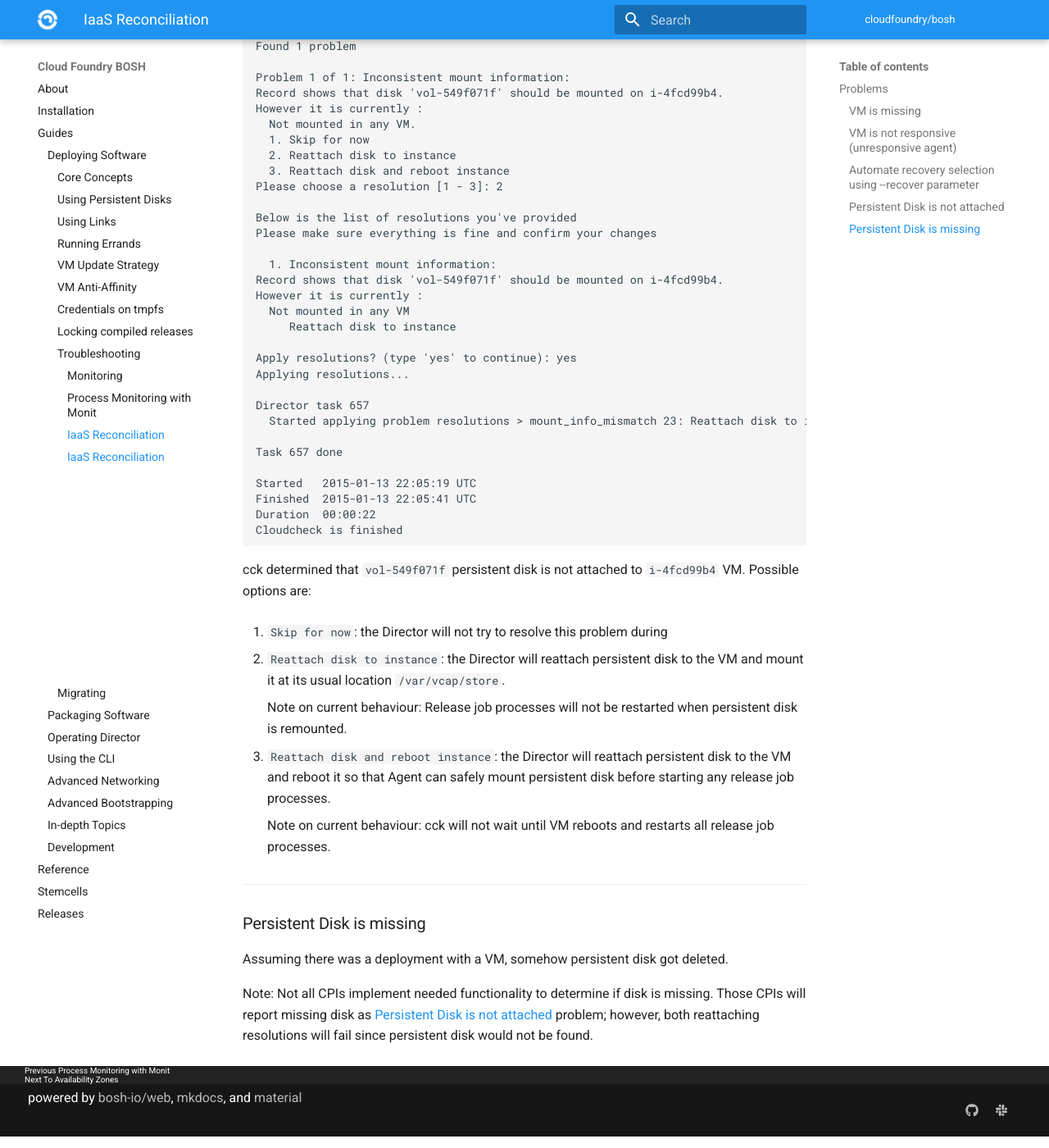
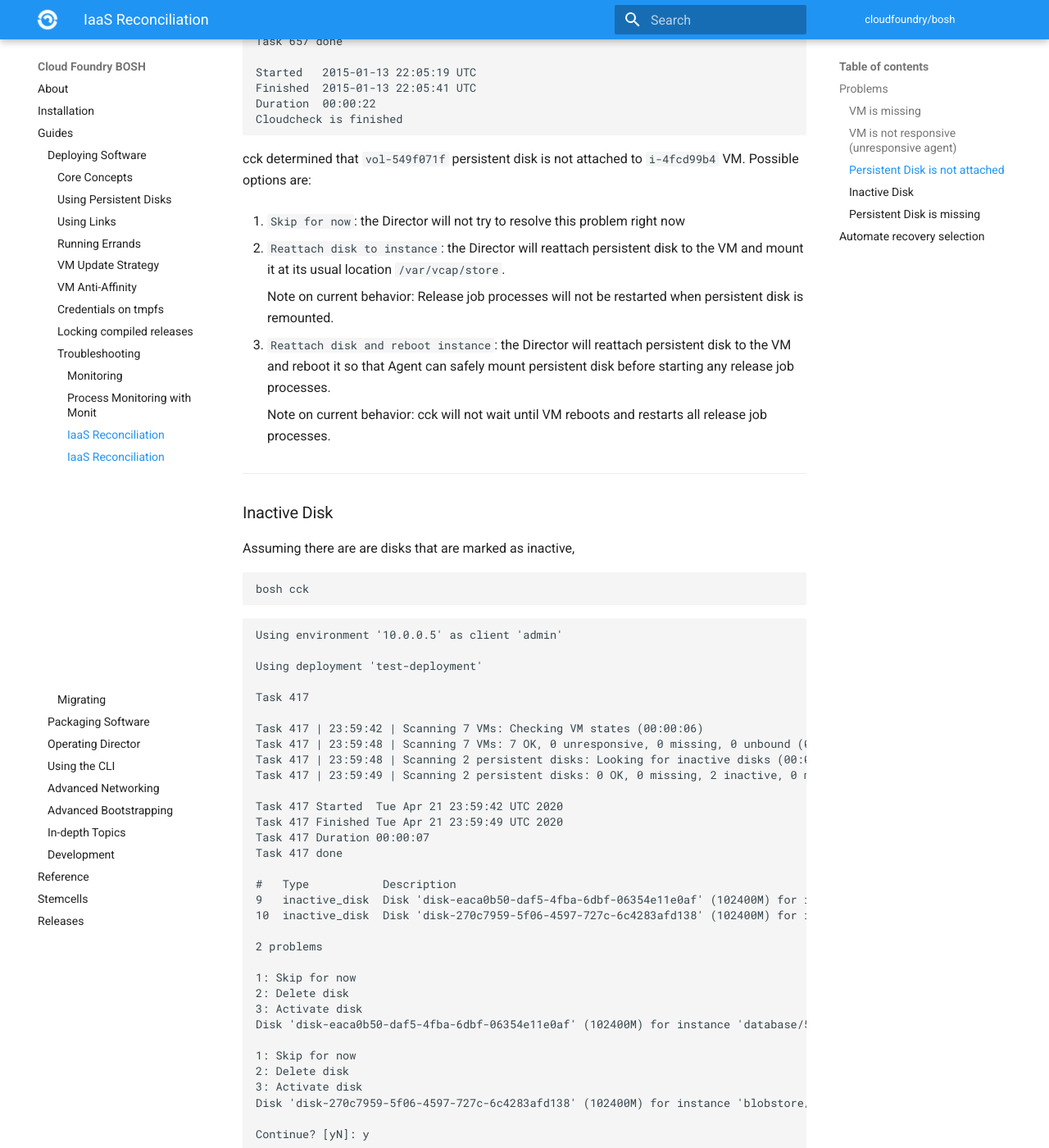
Before and after one commit to cloudfoundry/docs-bosh, an MkDocs documentation site: the page built from content/cck.md, in a window 1280 px wide and 1400 px high, scrolled down 6403 px. Shown: the whole window at 82% size. Built offline with MkDocs 1.6.1 and Material for MkDocs 9.7.7, drawn with Linux system fonts in a browser that asks for light colours; old or Windows-style settings are respelled for this version of MkDocs; some of the changed text lies outside the part shown.

Commit message:
Add missing problem and all resolution options
- Document missing inactive_disk problem
- Document resolution options
- Move resolution selection out of problem list and into its own section

[#167883231](https://www.pivotaltracker.com/story/show/167883231)

````diff
--- a/content/cck.md
+++ b/content/cck.md
@@ -122,7 +122,7 @@ In the above example options 3 was picked and VM reference was deleted.
 Assuming there was a deployment with a VM, somehow Agent is no longer responding to the Director. In this situation `bosh vms` will report VM's agent as `unresponsive agent`:
 
 ```shell
-bosh vms simple-deployment --details
+bosh -d simple-deployment vms --details
 ```
 
 ```text
@@ -245,20 +245,6 @@ In the above example options 4 was picked and VM reference was deleted.
 
 ---
 
-### Automate recovery selection using --recover parameter
-
-Automate recovery using the `--recover=RESOLUTION` option, where `RESOLUTION` represents one of the following:
-
- * `ignore` - skip resolution
- * `recreate_vm` - recreate the VM
- * `reboot_vm` - reboot the VM
- * `delete_vm_reference` - remove the VM reference that Director has (this could cause IaaS resources to be abandoned)
- * `delete_disk_reference` - remove the disk reference that Director has (this could cause IaaS resources to be abandoned)
-
-!!! warning
-    Consider using `cck` interactively because the selected resolution will be applied to all problems that are found. Specifying `--recover` can be risky if new, unexpected problems occur while you run the command and selected resolution may no longer be appropriate.
-
-
 ### Persistent Disk is not attached {: #unattached-persistent-disk }
 
 Assuming there was a deployment with a VM, somehow persistent disk got detached.
@@ -328,15 +314,81 @@ Cloudcheck is finished
 
 cck determined that `vol-549f071f` persistent disk is not attached to `i-4fcd99b4` VM. Possible options are:
 
-1. `Skip for now`: the Director will not try to resolve this problem during
+1. `Skip for now`: the Director will not try to resolve this problem right now
 
 2. `Reattach disk to instance`: the Director will reattach persistent disk to the VM and mount it at its usual location `/var/vcap/store`.
 
-    Note on current behaviour: Release job processes will not be restarted when persistent disk is remounted.
+    Note on current behavior: Release job processes will not be restarted when persistent disk is remounted.
 
 3. `Reattach disk and reboot instance`: the Director will reattach persistent disk to the VM and reboot it so that Agent can safely mount persistent disk before starting any release job processes.
 
-    Note on current behaviour: cck will not wait until VM reboots and restarts all release job processes.
+    Note on current behavior: cck will not wait until VM reboots and restarts all release job processes.
+
+---
+### Inactive Disk {: #inactive-disk }
+
+Assuming there are are disks that are marked as inactive,
+
+```shell
+bosh cck
+```
+
+```text
+Using environment '10.0.0.5' as client 'admin'
+
+Using deployment 'test-deployment'
+
+Task 417
+
+Task 417 | 23:59:42 | Scanning 7 VMs: Checking VM states (00:00:06)
+Task 417 | 23:59:48 | Scanning 7 VMs: 7 OK, 0 unresponsive, 0 missing, 0 unbound (00:00:00)
+Task 417 | 23:59:48 | Scanning 2 persistent disks: Looking for inactive disks (00:00:01)
+Task 417 | 23:59:49 | Scanning 2 persistent disks: 0 OK, 0 missing, 2 inactive, 0 mount-info mismatch (00:00:00)
+
+Task 417 Started  Tue Apr 21 23:59:42 UTC 2020
+Task 417 Finished Tue Apr 21 23:59:49 UTC 2020
+Task 417 Duration 00:00:07
+Task 417 done
+
+#   Type           Description
+9   inactive_disk  Disk 'disk-eaca0b50-daf5-4fba-6dbf-06354e11e0af' (102400M) for instance 'database/5cc2ab64-a269-4c91-b6ba-9a6ff3c2d9d3 (0)' is inactive
+10  inactive_disk  Disk 'disk-270c7959-5f06-4597-727c-6c4283afd138' (102400M) for instance 'blobstore/f048378e-27c8-4ab6-b08a-1c47d09570c5 (0)' is inactive
+
+2 problems
+
+1: Skip for now
+2: Delete disk
+3: Activate disk
+Disk 'disk-eaca0b50-daf5-4fba-6dbf-06354e11e0af' (102400M) for instance 'database/5cc2ab64-a269-4c91-b6ba-9a6ff3c2d9d3 (0)' is inactive (1): 3
+
+1: Skip for now
+2: Delete disk
+3: Activate disk
+Disk 'disk-270c7959-5f06-4597-727c-6c4283afd138' (102400M) for instance 'blobstore/f048378e-27c8-4ab6-b08a-1c47d09570c5 (0)' is inactive (1): 3
+
+Continue? [yN]: y
+
+
+Task 419
+
+Task 419 | 00:00:43 | Applying problem resolutions: Disk 'disk-eaca0b50-daf5-4fba-6dbf-06354e11e0af' (102400M) for instance 'database/5cc2ab64-a269-4c91-b6ba-9a6ff3c2d9d3 (0)' is inactive (inactive_disk 1): Activate disk (00:00:06)
+Task 419 | 00:00:49 | Applying problem resolutions: Disk 'disk-270c7959-5f06-4597-727c-6c4283afd138' (102400M) for instance 'blobstore/f048378e-27c8-4ab6-b08a-1c47d09570c5 (0)' is inactive (inactive_disk 2): Activate disk (00:00:06)
+
+Task 419 Started  Wed Apr 22 00:00:43 UTC 2020
+Task 419 Finished Wed Apr 22 00:00:55 UTC 2020
+Task 419 Duration 00:00:12
+Task 419 done
+
+Succeeded
+```
+
+cck determined that `disk-eaca0b50-daf5-4fba-6dbf-06354e11e0af` persistent disk is inactive. Possible options are:
+
+1. `Skip for now`: the Director will not try to resolve this problem right now
+
+2. `Delete disk`: the Director will check if the disk is unmounted, detach from any active VM, and mark it as an orphaned disk
+
+3. `Activate disk`: the director will check if the disk is mounted and if the active VM already has a disk before marking the disk as active
 
 ---
 ### Persistent Disk is missing {: #missing-persistent-disk }
@@ -344,3 +396,24 @@ cck determined that `vol-549f071f` persistent disk is not attached to `i-4fcd99b
 Assuming there was a deployment with a VM, somehow persistent disk got deleted.
 
 Note: Not all CPIs implement needed functionality to determine if disk is missing. Those CPIs will report missing disk as [Persistent Disk is not attached](#unattached-persistent-disk) problem; however, both reattaching resolutions will fail since persistent disk would not be found.
+
+---
+
+## Automate recovery selection {: #automatic-recovery }
+
+Automate recovery using the `--resolution=RESOLUTION-VALUE` cck option, where `RESOLUTION-VALUE` represents one of the following:
+
+ * `ignore` - skip resolution
+ * `recreate_vm` - recreate VM and wait for processes to start
+ * `recreate_vm_without_wait` - recreate VM without waiting for processes to start
+ * `reboot_vm` - reboot the VM
+ * `delete_vm` - delete the VM
+ * `delete_vm_reference` - remove the VM reference that Director has (this could cause IaaS resources to be abandoned)
+ * `delete_disk` - delete the disk
+ * `delete_disk_reference` - remove the disk reference that Director has (this could cause IaaS resources to be abandoned)
+ * `activate_disk` - mark the disk as active
+ * `reattach_disk` - reattach persistent disk to the VM and mount it at its usual location `/var/vcap/store`
+ * `reattach_disk_and_reboot`- reattach the persistent disk to the VM and reboot it so that Agent can safely mount persistent disk before starting any release job processes. cck will not wait until VM reboots and restarts all release job processes
+
+!!! warning
+    Consider using `cck` interactively because the selected resolution will be applied to all problems that are found. Specifying `--resolution` can be risky if new, unexpected problems occur while you run the command and selected resolution may no longer be appropriate.
````
